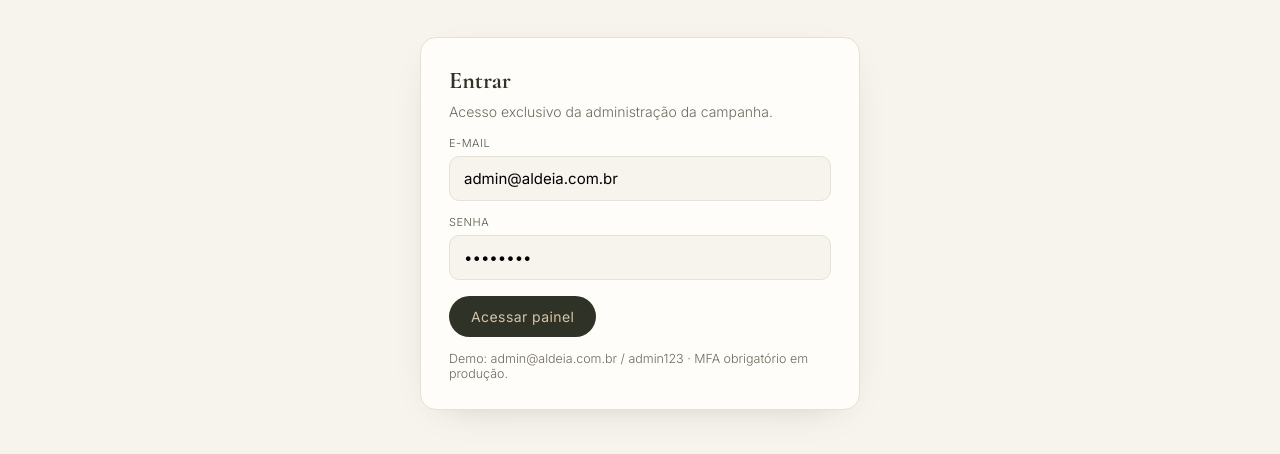
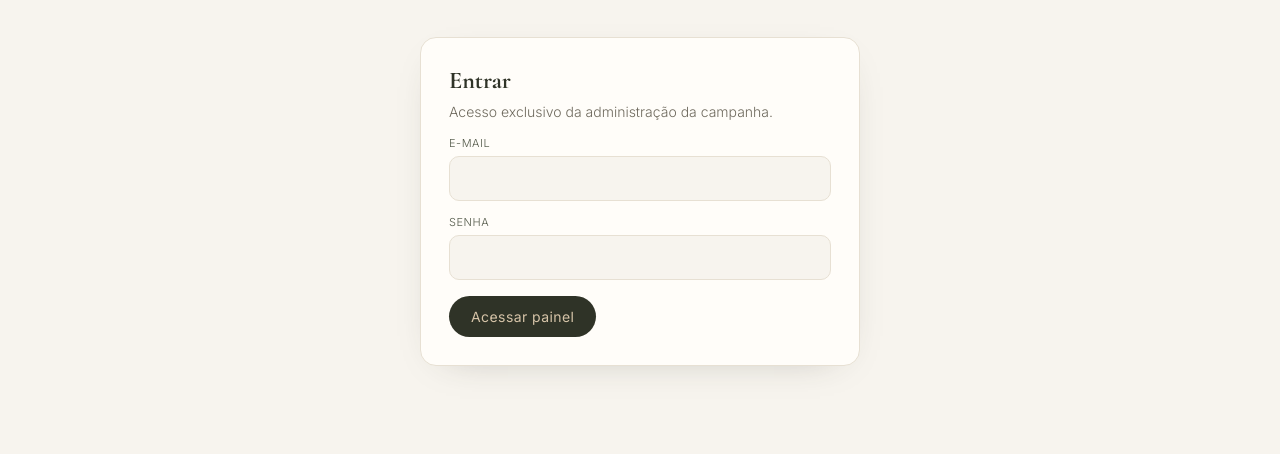
Before and after one commit to aldeiadaserrashopping-beep/compre-e-concorra-aldeia, a website: page admin.html in a window 1280 px wide. Shown: the part 74-528 px from the top of the page. Drawn offline with nearby package versions, Linux system fonts and the light colour scheme.

Commit message:
Add files via upload

```diff
--- a/admin.html
+++ b/admin.html
@@ -64,11 +64,10 @@
   <div id="login" class="card" style="max-width:440px;margin:40px auto">
     <h2>Entrar</h2>
     <p class="hint">Acesso exclusivo da administração da campanha.</p>
-    <label>E-mail</label><input id="a-email" value="admin@aldeia.com.br">
-    <label>Senha</label><input id="a-senha" type="password" value="admin123">
+    <label>E-mail</label><input id="a-email" autocomplete="username">
+    <label>Senha</label><input id="a-senha" type="password" autocomplete="current-password">
     <button class="btn" onclick="adminLogin()">Acessar painel</button>
     <div id="a-msg"></div>
-    <small class="help" style="display:block;margin-top:14px">Demo: admin@aldeia.com.br / admin123 · MFA obrigatório em produção.</small>
   </div>
 
   <!-- PAINEL -->
```
